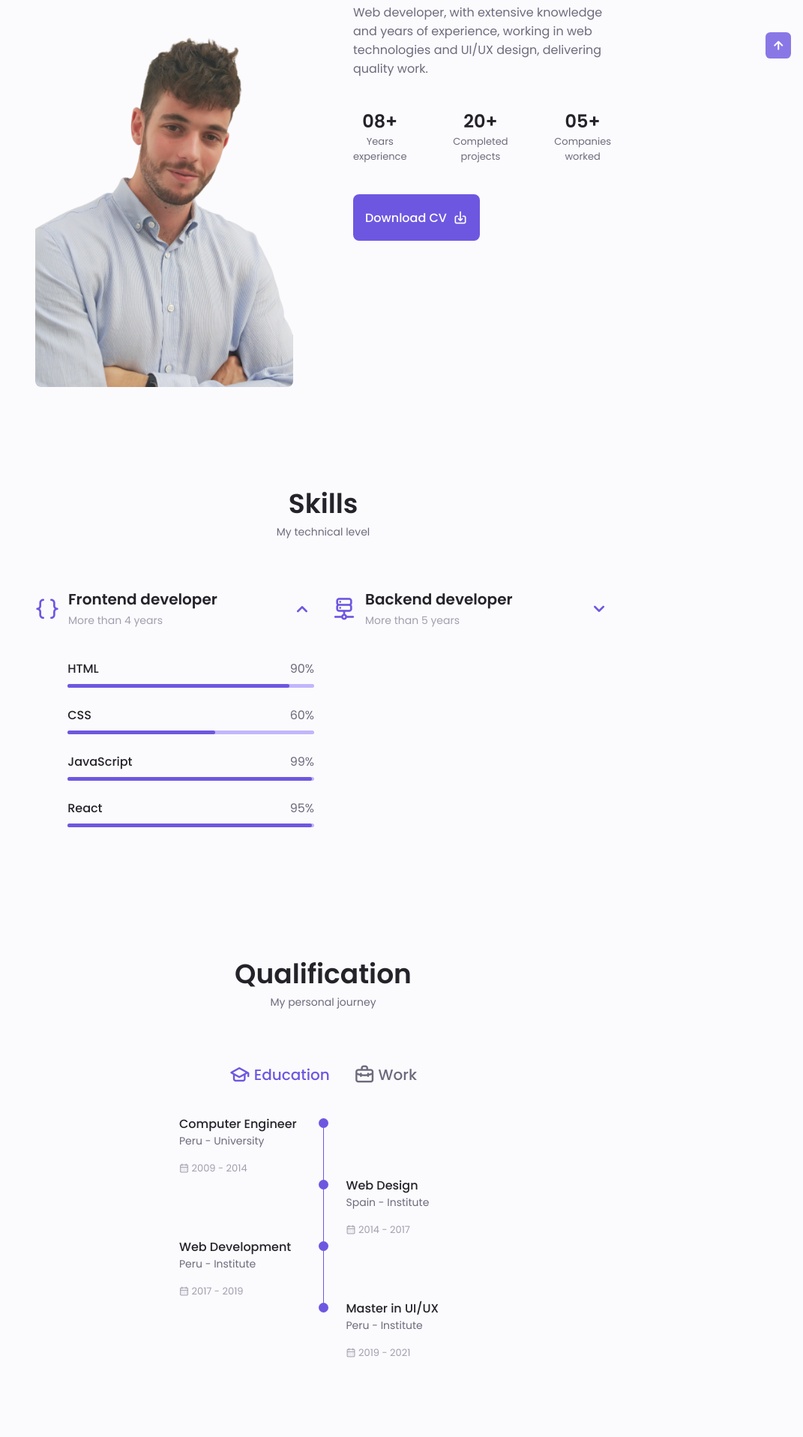
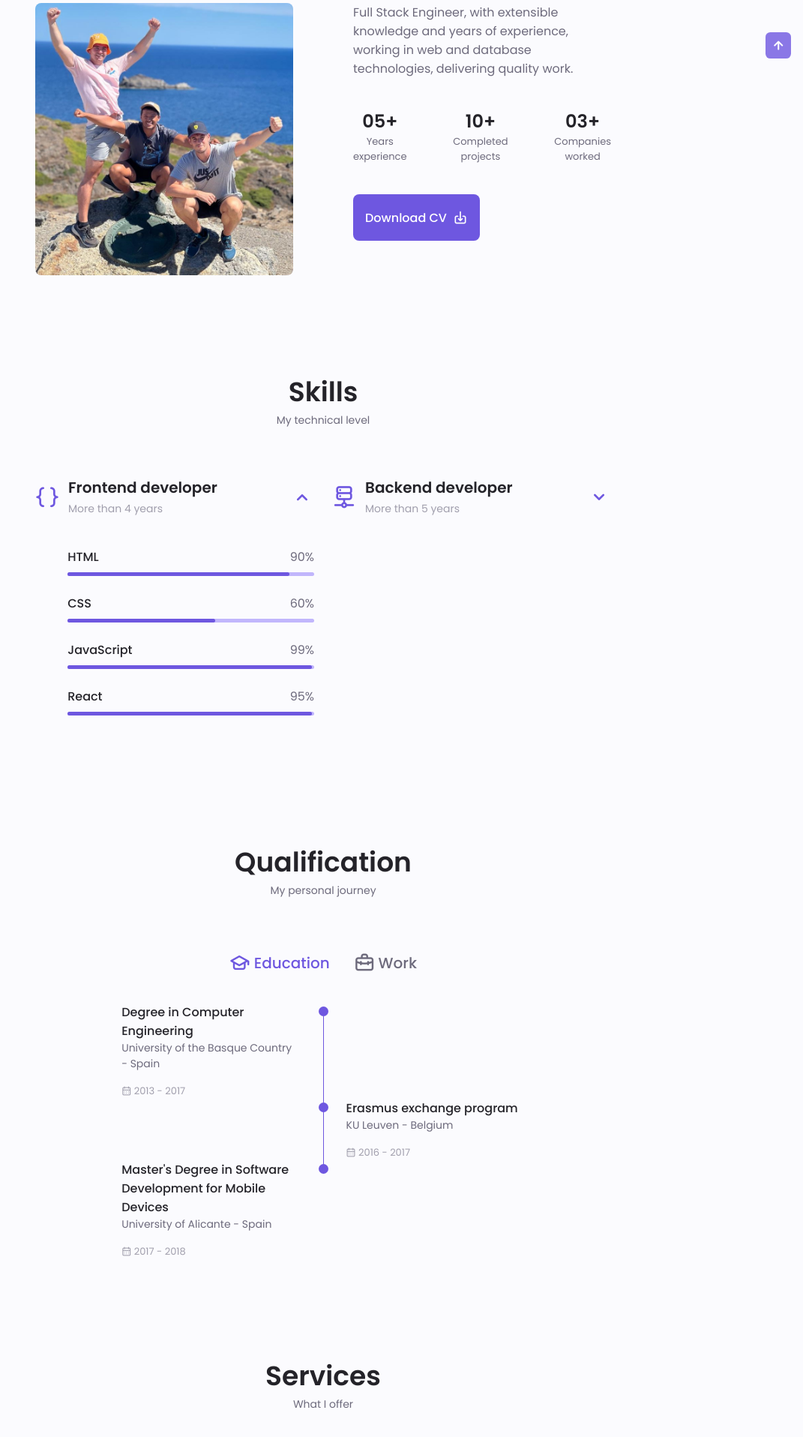
Before and after one commit to MikelArrieta/portfolio, a website built with Vite: page index.html in a window 1280 px wide. Shown: the part 882-2798 px from the top of the page at 75% size, without its empty margins (209-1280 px from the left). Built offline with nearby package versions, Linux system fonts and the light colour scheme.

Commit message:
About and qualifications content finished

```diff
--- a/assets/css/styles.css
+++ b/assets/css/styles.css
@@ -980,15 +980,9 @@ img {
    .footer__container {
       grid-template-columns: repeat(2, 1fr);
    }
-
-   /* not working */
-   /* .skills__container {
-      grid-template-columns: repeat(2, 1fr);
-   } */
-
    .qualification__sections {
       display: grid;
-      grid-template-columns: .6fr;
+      grid-template-columns: .7fr;
       justify-content: center;
    }
 }
@@ -1068,9 +1062,6 @@ img {
    }
    .qualification__button {
       margin: 0 var(--mb-1);
-   }
-   .qualification__sections {
-      grid-template-columns: .5fr;
    }
    .services__container {
       grid-template-columns: repeat(3, 218px);
--- a/index.html
+++ b/index.html
@@ -136,24 +136,25 @@
             <span class="section__subtitle">My introduction</span>
 
             <div class="about__container container grid">
-               <img src="assets/img/profile.png" alt="about" class="about__img">
+               <img src="assets/img/about.jpg" alt="about" class="about__img">
 
                <div class="about__data">
-                  <p class="about__description">Web developer, with extensive knowledge and years of experience, working in web technologies and UI/UX design, delivering quality work.</p>
+                  <!-- <p class="about__description">Web developer, with extensive knowledge and years of experience, working in web technologies and UI/UX design, delivering quality work.</p> -->
+                  <p class="about__description">Full Stack Engineer, with extensible knowledge and years of experience, working in web and database technologies, delivering quality work.</p>
 
                   <div class="about__info">
                      <div>
-                        <span class="about__info-title">08+</span>
+                        <span class="about__info-title">05+</span>
                         <span class="about__info-name">Years <br> experience</span>
                      </div>
 
                      <div>
-                        <span class="about__info-title">20+</span>
+                        <span class="about__info-title">10+</span>
                         <span class="about__info-name">Completed <br> projects</span>
                      </div>
 
                      <div>
-                        <span class="about__info-title">05+</span>
+                        <span class="about__info-title">03+</span>
                         <span class="about__info-name">Companies <br> worked</span>
                      </div>
                   </div>
@@ -312,11 +313,11 @@
                      <!--==================== QUALIFICATION DATA 1 ====================-->
                      <div class="qualification__data">
                         <div>
-                           <h3 class="qualification__title">Computer Engineer</h3>
-                           <span class="qualification__subtitle">Peru - University</span>
+                           <h3 class="qualification__title">Degree in Computer Engineering</h3>
+                           <span class="qualification__subtitle">University of the Basque Country - Spain</span>
                            <div class="qualification__calendar">
                               <i class="uil uil-calendar-alt"></i>
-                              2009 - 2014
+                              2013 - 2017
                            </div>
                         </div>
 
@@ -336,48 +337,29 @@
                         </div>
 
                         <div>
-                           <h3 class="qualification__title">Web Design</h3>
-                           <span class="qualification__subtitle">Spain - Institute</span>
+                           <h3 class="qualification__title">Erasmus exchange program</h3>
+                           <span class="qualification__subtitle">KU Leuven - Belgium</span>
                            <div class="qualification__calendar">
                               <i class="uil uil-calendar-alt"></i>
-                              2014 - 2017
+                              2016 - 2017
                            </div>
                         </div>
                      </div>
 
-                      <!--==================== QUALIFICATION DATA 3 ====================-->
-                      <div class="qualification__data">
+                     <!--==================== QUALIFICATION DATA 3 ====================-->
+                     <div class="qualification__data">
                         <div>
-                           <h3 class="qualification__title">Web  Development</h3>
-                           <span class="qualification__subtitle">Peru - Institute</span>
+                           <h3 class="qualification__title">Master's Degree in Software Development for Mobile Devices</h3>
+                           <span class="qualification__subtitle">University of Alicante - Spain</span>
                            <div class="qualification__calendar">
                               <i class="uil uil-calendar-alt"></i>
-                              2017 - 2019
+                              2017 - 2018
                            </div>
                         </div>
 
                         <div>
                            <span class="qualification__rounder"></span>
-                           <span class="qualification__line"></span>
-                        </div>
-                     </div>
-
-                      <!--==================== QUALIFICATION DATA 4 ====================-->
-                      <div class="qualification__data">
-                        <div></div>
-
-                        <div>
-                           <span class="qualification__rounder"></span>
                            <!-- <span class="qualification__line"></span> -->
-                        </div>
-
-                        <div>
-                           <h3 class="qualification__title">Master in UI/UX</h3>
-                           <span class="qualification__subtitle">Peru - Institute</span>
-                           <div class="qualification__calendar">
-                              <i class="uil uil-calendar-alt"></i>
-                              2019 - 2021
-                           </div>
                         </div>
                      </div>
                   </div>
@@ -387,11 +369,11 @@
                      <!--==================== QUALIFICATION DATA 1 ====================-->
                      <div class="qualification__data">
                         <div>
-                           <h3 class="qualification__title">Software Engineer</h3>
-                           <span class="qualification__subtitle">Microsoft - Peru</span>
+                           <h3 class="qualification__title">Junior programmer</h3>
+                           <span class="qualification__subtitle">Everis Spain - Alicante</span>
                            <div class="qualification__calendar">
                               <i class="uil uil-calendar-alt"></i>
-                              2016 - 2018
+                              2017 - 2018
                            </div>
                         </div>
 
@@ -411,8 +393,8 @@
                         </div>
 
                         <div>
-                           <h3 class="qualification__title">Frontend Developer</h3>
-                           <span class="qualification__subtitle">Apple Inc - Spain</span>
+                           <h3 class="qualification__title">Full Stack Engineer</h3>
+                           <span class="qualification__subtitle">Vicomtech - San Sebastian</span>
                            <div class="qualification__calendar">
                               <i class="uil uil-calendar-alt"></i>
                               2018 - 2020
@@ -420,14 +402,14 @@
                         </div>
                      </div>
 
-                      <!--==================== QUALIFICATION DATA 3 ====================-->
-                      <div class="qualification__data">
+                     <!--==================== QUALIFICATION DATA 3 ====================-->
+                     <div class="qualification__data">
                         <div>
-                           <h3 class="qualification__title">UI Designer</h3>
-                           <span class="qualification__subtitle">Figma - Spain</span>
+                           <h3 class="qualification__title">Lead Full Stack Engineer</h3>
+                           <span class="qualification__subtitle">Fisify Technology - Bilbao</span>
                            <div class="qualification__calendar">
                               <i class="uil uil-calendar-alt"></i>
-                              2017 - 2019
+                              2020 - NOW
                            </div>
                         </div>
 
```
Also changed, not shown: assets/img/about.jpg (added).
